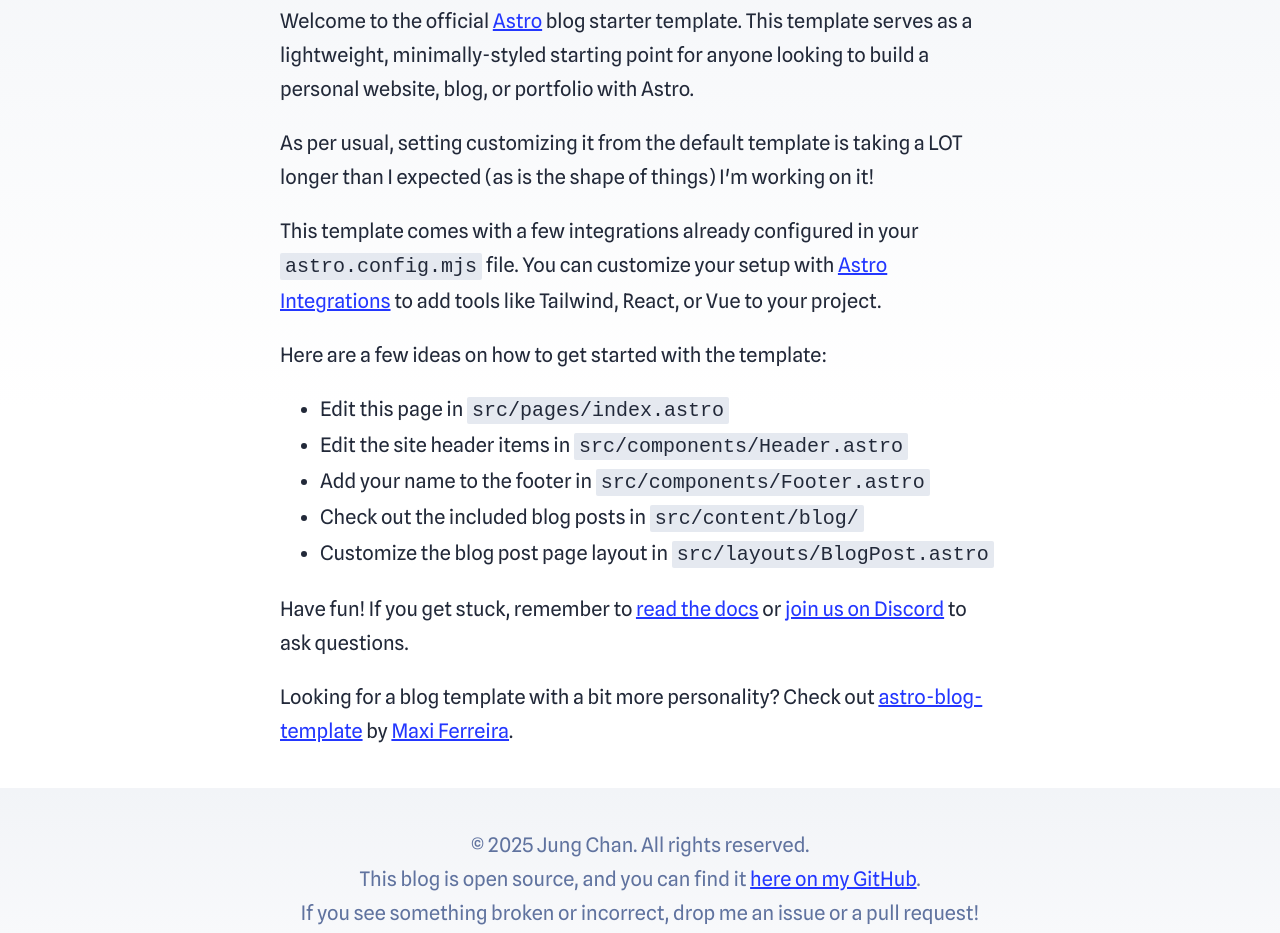
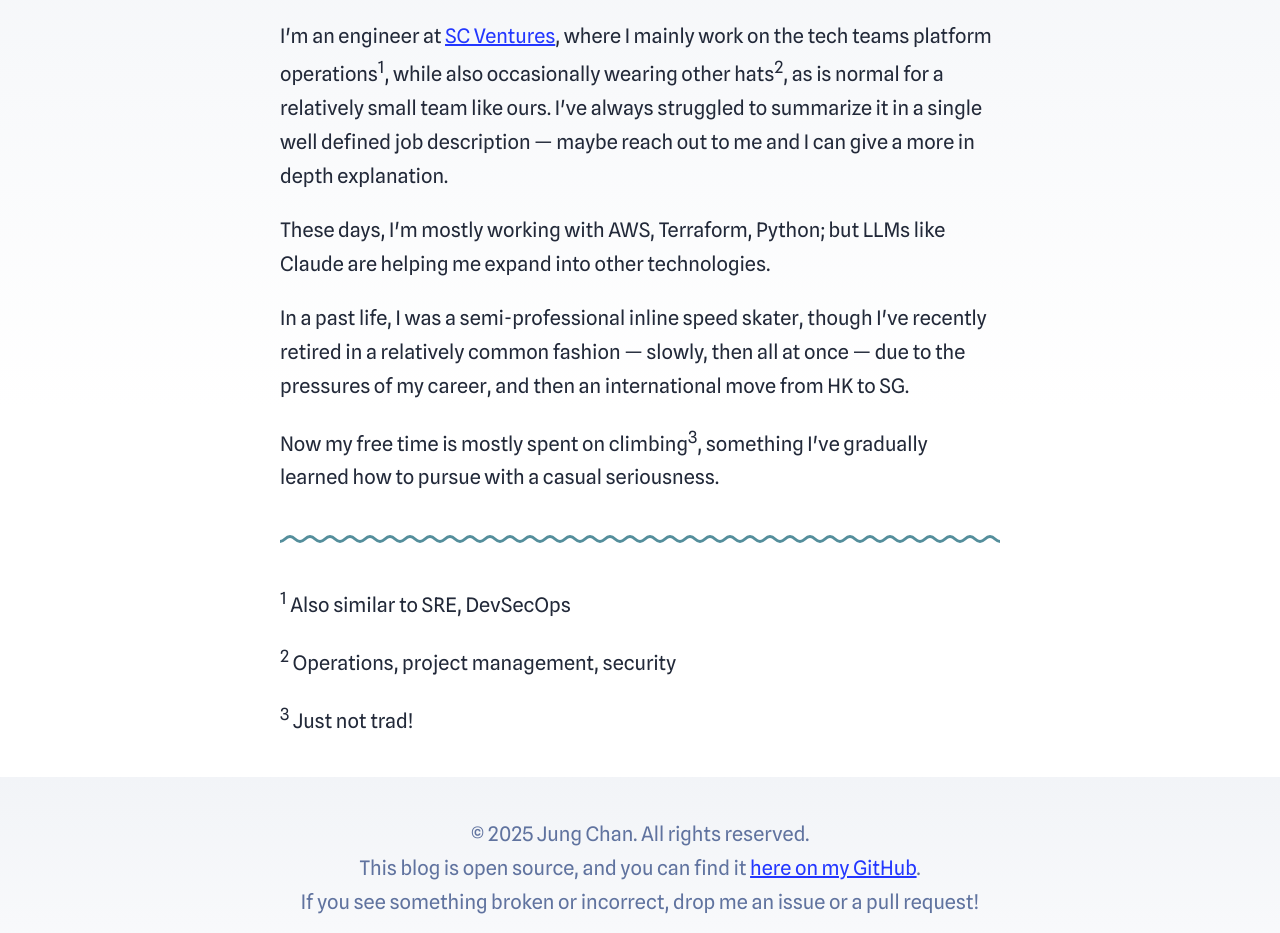
Before and after one commit to j-chan-hkust/j-chan-hkust.github.io, an Astro site: page / in a window 1280 px wide. Shown: the part 193-1126 px from the top of the page. Built offline with nearby package versions, Linux system fonts and the light colour scheme; Astro itself is replaced by a stand-in of ours.

Commit message:
content: updated homepage

```diff
--- a/src/pages/index.astro
+++ b/src/pages/index.astro
@@ -13,40 +13,21 @@
 	<body>
 		<Header />
 		<main>
-			<h1>🧑‍🚀 Hello, Astronaut!</h1>
-			<p>
-				Welcome to the official <a href="https://astro.build/">Astro</a> blog starter template. This
-				template serves as a lightweight, minimally-styled starting point for anyone looking to build
-				a personal website, blog, or portfolio with Astro.
-			</p>
-			<p>
-				As per usual, setting customizing it from the default template is taking a LOT longer than I expected (as is the shape of things)
-				I'm working on it!
-			</p>
-			<p>
-				This template comes with a few integrations already configured in your
-				<code>astro.config.mjs</code> file. You can customize your setup with
-				<a href="https://astro.build/integrations">Astro Integrations</a> to add tools like Tailwind,
-				React, or Vue to your project.
-			</p>
-			<p>Here are a few ideas on how to get started with the template:</p>
-			<ul>
-				<li>Edit this page in <code>src/pages/index.astro</code></li>
-				<li>Edit the site header items in <code>src/components/Header.astro</code></li>
-				<li>Add your name to the footer in <code>src/components/Footer.astro</code></li>
-				<li>Check out the included blog posts in <code>src/content/blog/</code></li>
-				<li>Customize the blog post page layout in <code>src/layouts/BlogPost.astro</code></li>
-			</ul>
-			<p>
-				Have fun! If you get stuck, remember to
-				<a href="https://docs.astro.build/">read the docs</a>
-				or <a href="https://astro.build/chat">join us on Discord</a> to ask questions.
-			</p>
-			<p>
-				Looking for a blog template with a bit more personality? Check out
-				<a href="https://github.com/Charca/astro-blog-template">astro-blog-template</a>
-				by <a href="https://twitter.com/Charca">Maxi Ferreira</a>.
-			</p>
+			<p>Hi, I'm Jung. This is my personal page where I write about things I care about every sometimes.</p>
+
+			<p>I'm an engineer at <a href="https://www.sc.com/en/about/innovation/sc-ventures/">SC Ventures</a>, where I mainly work on the tech teams platform operations<sup>1</sup>, while also occasionally wearing other hats<sup>2</sup>, as is normal for a relatively small team like ours. I've always struggled to summarize it in a single well defined job description — maybe reach out to me and I can give a more in depth explanation.</p>
+
+			<p>These days, I'm mostly working with AWS, Terraform, Python; but LLMs like Claude are helping me expand into other technologies.</p>
+
+			<p>In a past life, I was a semi-professional inline speed skater, though I've recently retired in a relatively common fashion — slowly, then all at once — due to the pressures of my career, and then an international move from HK to SG.</p>
+
+			<p>Now my free time is mostly spent on climbing<sup>3</sup>, something I've gradually learned how to pursue with a casual seriousness.</p>
+
+			<hr>
+
+			<p><sup>1</sup> Also similar to SRE, DevSecOps</p>
+			<p><sup>2</sup> Operations, project management, security</p>
+			<p><sup>3</sup> Just not trad!</p>
 		</main>
 		<Footer />
 	</body>
```
